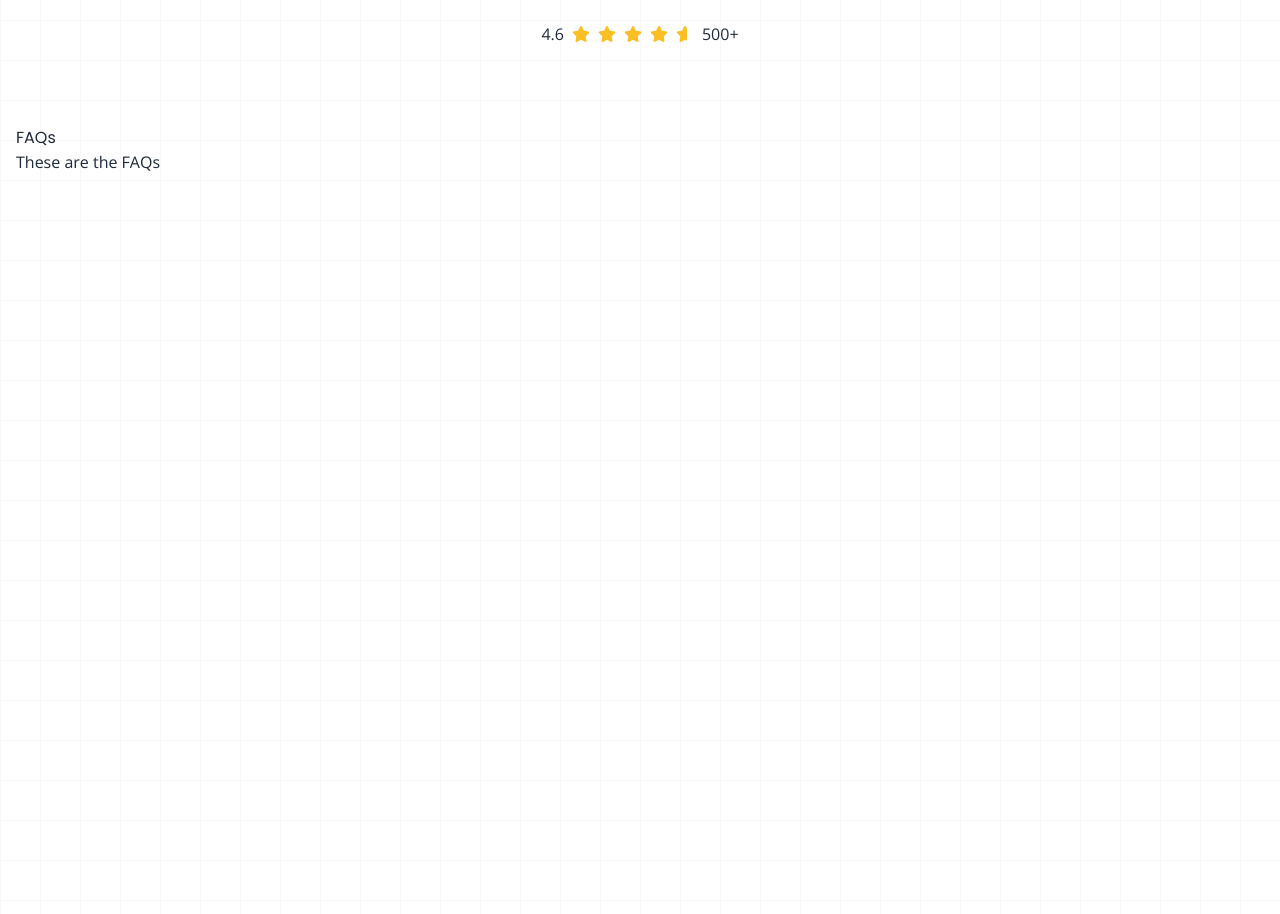
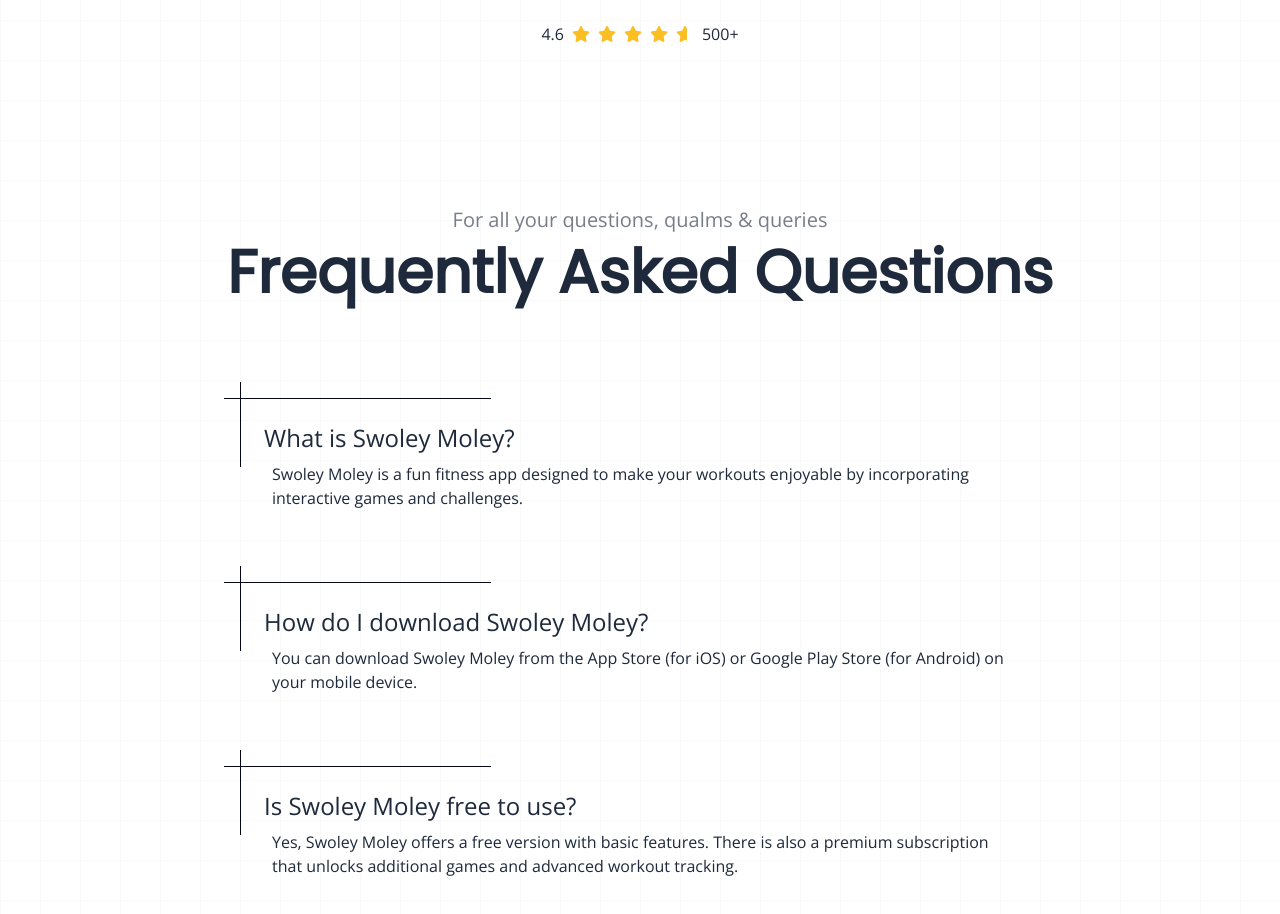
Before and after one commit to yodkwtf/classic-gym-svelte-kit, a SvelteKit app: page / in a window 1280 px wide. Shown: the part 4580-5494 px from the top of the page. Built offline with nearby package versions, Linux system fonts and the light colour scheme.

Commit message:
FAQs section completed

```diff
--- a/src/components/FAQs.svelte
+++ b/src/components/FAQs.svelte
@@ -1,8 +1,80 @@
 <script>
-  import SectionWrapper from "./SectionWrapper.svelte";
+  import SectionWrapper from './SectionWrapper.svelte';
+  let faqs = [
+    {
+      question: 'What is Swoley Moley?',
+      ans: 'Swoley Moley is a fun fitness app designed to make your workouts enjoyable by incorporating interactive games and challenges.',
+    },
+    {
+      question: 'How do I download Swoley Moley?',
+      ans: 'You can download Swoley Moley from the App Store (for iOS) or Google Play Store (for Android) on your mobile device.',
+    },
+    {
+      question: 'Is Swoley Moley free to use?',
+      ans: 'Yes, Swoley Moley offers a free version with basic features. There is also a premium subscription that unlocks additional games and advanced workout tracking.',
+    },
+    {
+      question: 'What types of workouts does Swoley Moley offer?',
+      ans: 'Swoley Moley offers a variety of workouts, including cardio, strength training, and flexibility exercises. The workouts are designed to be engaging and entertaining.',
+    },
+    {
+      question: 'Can I connect Swoley Moley to my fitness tracker?',
+      ans: 'Yes, Swoley Moley supports integration with popular fitness trackers, allowing you to sync your workout data and track your progress seamlessly.',
+    },
+    {
+      question: 'Are there multiplayer features in Swoley Moley?',
+      ans: 'Yes, Swoley Moley includes multiplayer challenges, allowing you to compete with friends or join group workouts for a more interactive and social experience.',
+    },
+    {
+      question: 'How does Swoley Moley motivate users to stay active?',
+      ans: 'Swoley Moley employs a reward system, where users earn points and achievements for completing workouts. These rewards can be used to unlock new levels, challenges, and in-app content.',
+    },
+    {
+      question: 'Can I customize my workouts in Swoley Moley?',
+      ans: 'Absolutely! Swoley Moley allows users to customize their workouts based on personal preferences, fitness goals, and available equipment.',
+    },
+    {
+      question: 'Is there a beginner-friendly mode in Swoley Moley?',
+      ans: 'Yes, Swoley Moley offers a beginner-friendly mode with easier exercises and lower intensity workouts, making it suitable for users at various fitness levels.',
+    },
+    {
+      question: 'How often should I use Swoley Moley for optimal results?',
+      ans: 'The frequency of Swoley Moley workouts depends on your fitness goals. It is recommended to engage in at least 3-5 sessions per week for noticeable results.',
+    },
+  ];
 </script>
 
 <SectionWrapper id="faqs">
-  <h1>FAQs</h1>
-  <p>These are the FAQs</p>
+  <div
+    class="flex flex-col gap-10 sm:gap-14 md:gap-24 py-20 flex-1 items-center justify-center"
+  >
+    <div class="flex flex-col gap-2">
+      <p class="opacity-60 text-base sm:text-lg md:text-xl text-center">
+        For all your questions, qualms & queries
+      </p>
+      <h3
+        class="text-4xl sm:text-5xl md:text-6xl max-w-[1000px] mx-auto w-full font-semibold text-center"
+      >
+        Frequently Asked Questions
+      </h3>
+    </div>
+    <div class="flex flex-col gap-8 sm:gap-10 md:gap-14 w-full">
+      {#each faqs as faq}
+        <div
+          class="flex flex-col gap-2 text-left max-w-[800px] w-full mx-auto relative p-4 px-6"
+        >
+          <div
+            class="absolute top-0 left-0 w-1/3 h-[1px] bg-slate-950 -translate-x-4"
+          ></div>
+          <div
+            class="absolute top-0 left-0 h-2/3 w-[1px] bg-slate-950 -translate-y-4"
+          ></div>
+          <h4 class="text-lg sm:text-xl md:text-2xl pt-2">
+            {faq.question}
+          </h4>
+          <p class="pl-2">{faq.ans}</p>
+        </div>
+      {/each}
+    </div>
+  </div>
 </SectionWrapper>
```
